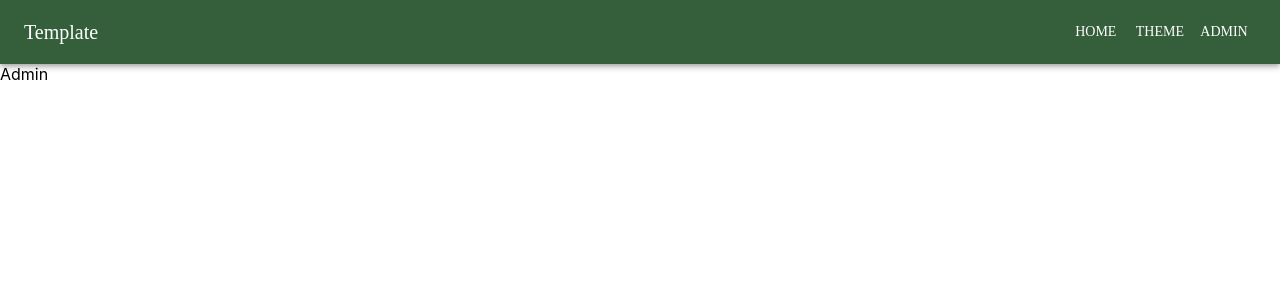
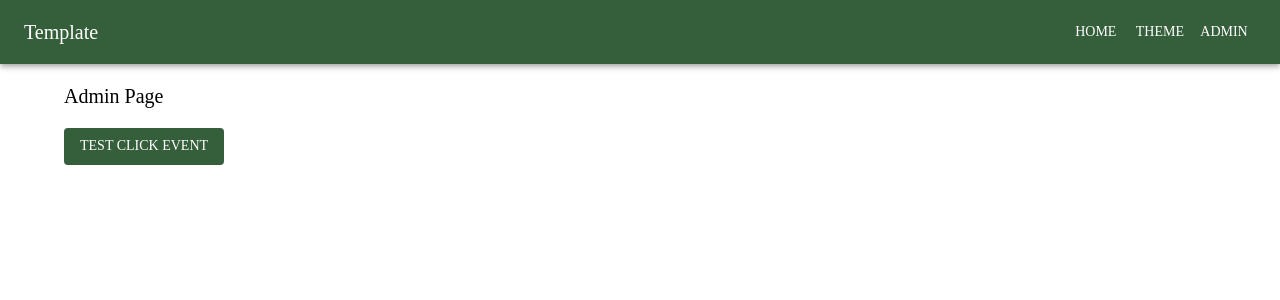
Before and after one commit to emilioiz/firebase-react-mui, a React (Create React App) app in the folder frontend/: page /admin in a window 1280 px wide. Shown: the top 300 px of the page. Built offline with nearby package versions, Linux system fonts and the light colour scheme; no server answers.

Commit message:
completed client events tracking logic

```diff
--- a/frontend/package.json
+++ b/frontend/package.json
@@ -10,10 +10,12 @@
     "@testing-library/jest-dom": "^5.11.4",
     "@testing-library/react": "^11.1.0",
     "@testing-library/user-event": "^12.1.10",
+    "firebase": "^8.2.2",
     "react": "^17.0.2",
     "react-dom": "^17.0.2",
     "react-router-dom": "^5.3.0",
     "react-scripts": "4.0.3",
+    "uuid": "^8.3.2",
     "web-vitals": "^1.0.1"
   },
   "scripts": {
--- a/frontend/src/App.js
+++ b/frontend/src/App.js
@@ -1,20 +1,35 @@
+import { useEffect } from 'react'
 import { Switch, Route, BrowserRouter as Router } from 'react-router-dom'
+
+import Container from '@mui/material/Container'
+import useTheme from '@mui/material/styles/useTheme'
 
 import './App.css'
 
 import { Admin, GenericNotFound, Home, Theme } from './pages'
 import { NavBar } from './components'
 
+import { setBrowserId, setSessionIds } from './lib/functions'
+
 function App() {
+  const theme = useTheme()
+
+  useEffect(() => {
+    setBrowserId()
+    setSessionIds()
+  }, [])
+
   return (
     <Router>
       <NavBar />
+      <Container sx={{ paddingTop: theme.spacing(2) }}>
         <Switch>
           <Route path='/admin' component={Admin} />
           <Route exact path='/' component={Home} />
           <Route path='/theme' component={Theme} />
           <Route component={GenericNotFound} />
         </Switch>
+      </Container>
     </Router>
   )
 }
--- a/frontend/src/Pages/Admin.js
+++ b/frontend/src/Pages/Admin.js
@@ -1,3 +1,39 @@
+import { useRef } from 'react'
+import { useLocation } from 'react-router-dom'
+import useClickEvent from '../lib/useClickEvent'
+
+import Typography from '@mui/material/Typography'
+import useTheme from '@mui/material/styles/useTheme'
+
+import Button from '@mui/material/Button'
+
 export default function Admin() {
-  return <div>Admin</div>
+  const theme = useTheme()
+  const { pathname } = useLocation()
+
+  const adminButtonRef = useRef()
+  const onClickEvent = () => {}
+  useClickEvent(adminButtonRef, onClickEvent)
+
+  return (
+    <div>
+      <Typography
+        variant='h6'
+        component='div'
+        sx={{ padding: theme.spacing(2), paddingLeft: 0, paddingTop: 0 }}
+      >
+        Admin Page
+      </Typography>
+
+      <Button
+        variant='contained'
+        disableElevation
+        id='test-click'
+        value={pathname}
+        ref={adminButtonRef}
+      >
+        Test Click Event
+      </Button>
+    </div>
+  )
 }
--- a/frontend/src/Pages/Theme.js
+++ b/frontend/src/Pages/Theme.js
@@ -1,4 +1,3 @@
-import Container from '@mui/material/Container'
 import Typography from '@mui/material/Typography'
 import useTheme from '@mui/material/styles/useTheme'
 
@@ -6,19 +5,15 @@ export default function Theme() {
   const theme = useTheme()
 
   return (
-    <Container sx={{ paddingTop: '2rem' }}>
-      <>
     <pre>
       <Typography
         variant='h6'
         component='div'
-            sx={{ padding: '1rem', paddingLeft: '0rem', paddingTop: '0rem' }}
+        sx={{ padding: theme.spacing(2), paddingLeft: 0, paddingTop: 0 }}
       >
         Material UI Theme
       </Typography>
       {JSON.stringify(theme, null, 2)}
     </pre>
-      </>
-    </Container>
   )
 }
--- /dev/null
+++ b/frontend/src/lib/functions.js
@@ -0,0 +1,37 @@
+import { db, serverTimestamp } from './firebase'
+import { v4 as uuidv4 } from 'uuid'
+
+export const setBrowserId = () => {
+  if (!localStorage.getItem('browserId')) {
+    const newBrowserId = uuidv4()
+    localStorage.setItem('browserId', newBrowserId)
+  }
+}
+
+export const setSessionIds = () => {
+  const location =
+    document.location.protocol +
+    '//' +
+    document.location.hostname +
+    document.location.pathname +
+    document.location.search
+
+  sessionStorage.setItem('sessionId', uuidv4())
+  sessionStorage.setItem('originalLocation', location)
+}
+
+export const setDocument = async (collectionName, docRef, data) => {
+  if (docRef) {
+    await db
+      .collection(collectionName)
+      .doc(docRef)
+      .set({ ...data, created: serverTimestamp(), updated: serverTimestamp() })
+      .catch((err) => console.error('setDocument', err.message))
+  } else {
+    await db
+      .collection(collectionName)
+      .doc()
+      .set({ ...data, created: serverTimestamp(), updated: serverTimestamp() })
+      .catch((err) => console.error('setDocument', err.message))
+  }
+}
--- /dev/null
+++ b/frontend/src/lib/useClickEvent.js
@@ -0,0 +1,32 @@
+import { useRef, useEffect } from 'react'
+
+import { setDocument } from './functions'
+
+export default function useClickEvent(elRef, callback) {
+  const callbackRef = useRef()
+  callbackRef.current = callback
+
+  useEffect(() => {
+    const handleClickEvent = (e) => {
+      if (elRef?.current?.contains(e.target) && callbackRef.current) {
+        callbackRef.current(e)
+
+        const obj = {
+          event: 'click',
+          elementId: elRef.current.id,
+          pathname: elRef.current.value,
+          browserId: localStorage.getItem('browserId'),
+          sessionId: sessionStorage.getItem('sessionId'),
+          originalLocation: sessionStorage.getItem('originalLocation')
+        }
+
+        setDocument('events', false, obj)
+      }
+    }
+
+    document.addEventListener('click', handleClickEvent, true)
+    return () => {
+      document.removeEventListener('click', handleClickEvent, true)
+    }
+  }, [callbackRef, elRef])
+}
```
Also changed, not shown: 2 other files (tests, documents, lock files or other folders). Lines whose indentation alone changed are shown as unchanged.
